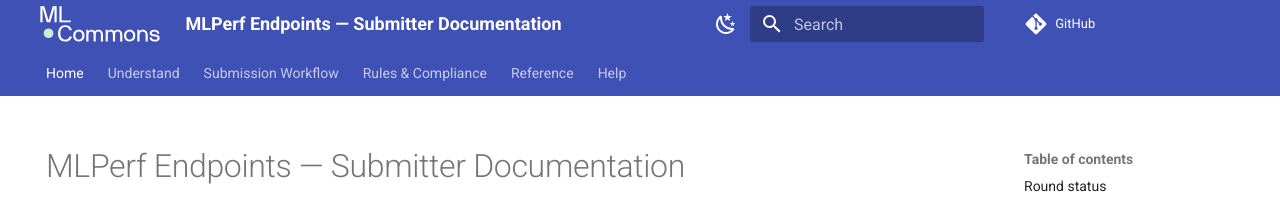
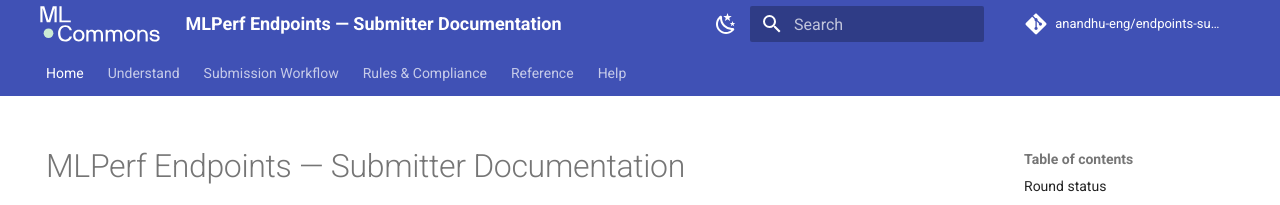
Before and after one commit to anandhu-eng/endpoints-submission-docs, an MkDocs documentation site: the page built from docs/index.md, in a window 1280 px wide. Shown: the top 205 px of the page. Built offline with MkDocs 1.6.1 and Material for MkDocs 9.7.7, drawn with Linux system fonts in a browser that asks for light colours; comment, search, counter and statistics services are not loaded.

Commit message:
Point the header repository link at this repo
repo_url pointed at mlcommons/endpoints_policies, which was right while the
site had no repo of its own. Now that it does, the header "Go to repository"
link should lead here.

The rules repo is still reachable throughout the body: every page carries a
"Last verified against" stamp, and the Authoritative sources table in the
README names all three upstream repos.

Co-Authored-By: Claude Opus 5 (1M context) <noreply@anthropic.com>

```diff
--- a/mkdocs.yml
+++ b/mkdocs.yml
@@ -1,7 +1,8 @@
 site_name: MLPerf Endpoints — Submitter Documentation
 site_description: How to prepare, validate and submit an MLPerf Endpoints benchmark result.
 site_url: https://anandhu-eng.github.io/endpoints-submission-docs/
-repo_url: https://github.com/mlcommons/endpoints_policies
+repo_url: https://github.com/anandhu-eng/endpoints-submission-docs
+repo_name: anandhu-eng/endpoints-submission-docs
 edit_uri: ""
 copyright: MLPerf and MLCommons are trademarks of MLCommons Association.
 
```
